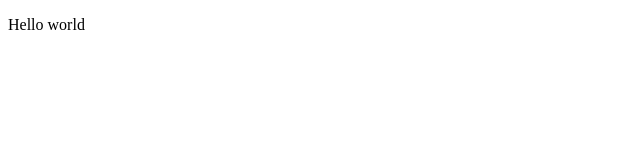
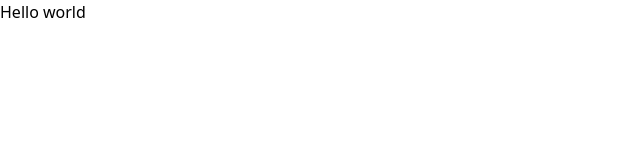
Before and after one commit to christianquispe/jpg-publicidad-landing, a Next.js app: page / in a window 1280 px wide. Shown: the top 160 px of the page, without its empty margins (0-640 px from the left). Built offline with nearby package versions, Linux system fonts and the light colour scheme.

Commit message:
chore: add tailwindcss styles(JPG-3)

```diff
--- /dev/null
+++ b/src/pages/_app.tsx
@@ -0,0 +1,7 @@
+import '../styles/global.css'
+
+function MyApp({ Component, pageProps }) {
+  return <Component {...pageProps} />
+}
+
+export default MyApp
--- /dev/null
+++ b/src/styles/global.css
@@ -0,0 +1,5 @@
+@tailwind base;
+
+@tailwind components;
+
+@tailwind utilities;
```
